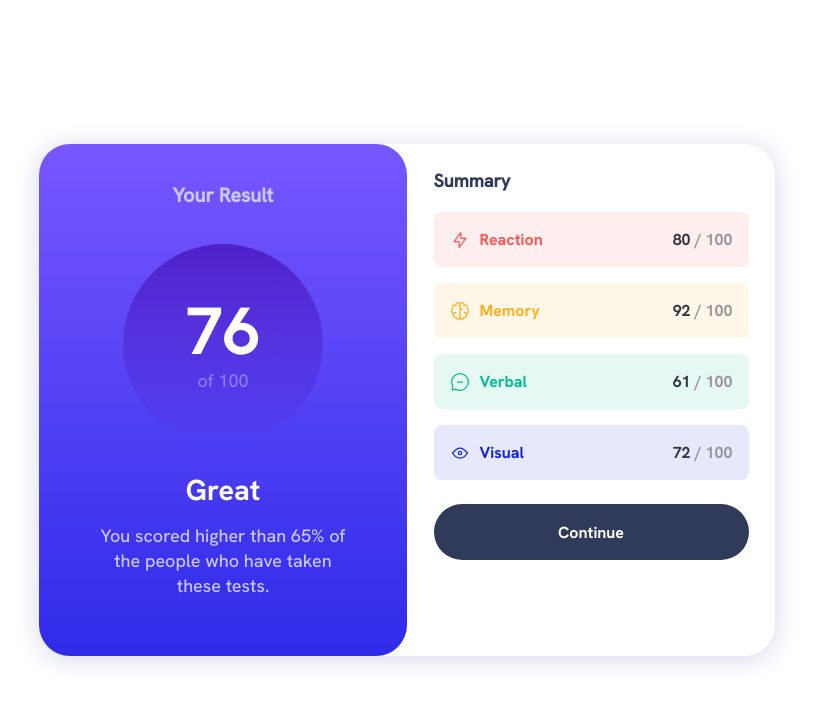
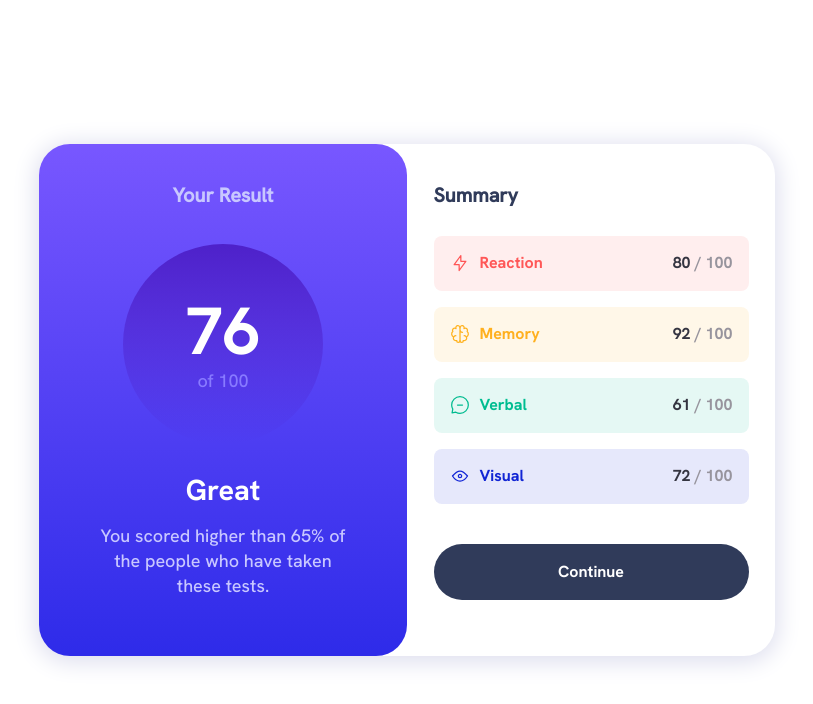
Before and after one commit to wiseman88/Summary-component, a React (Vite) app: page / in a window 1280 px wide. Shown: the top 704 px of the page, without its empty margins (233-1046 px from the left). Built offline with nearby package versions, Linux system fonts and the light colour scheme.

Commit message:
style: media query summary css

```diff
--- a/src/assets/styles/summary.module.css
+++ b/src/assets/styles/summary.module.css
@@ -83,4 +83,29 @@
   font-family: "Bold", serif;
   font-size: 16px;
   border-radius: 28px;
+  cursor: pointer;
 }
+
+.btn:hover {
+  background: linear-gradient(
+    0deg,
+    rgba(46, 43, 233, 1) 0%,
+    rgba(120, 87, 255, 1) 100%
+  );
+}
+
+@media (min-width: 768px) {
+  .summary {
+    margin-top: 0;
+    padding-top: 42px;
+  }
+
+  .summary h2 {
+    font-size: 1.1rem;
+    margin-bottom: 30px;
+  }
+
+  .summary .block:last-of-type {
+    margin-bottom: 40px;
+  }
+}
```
